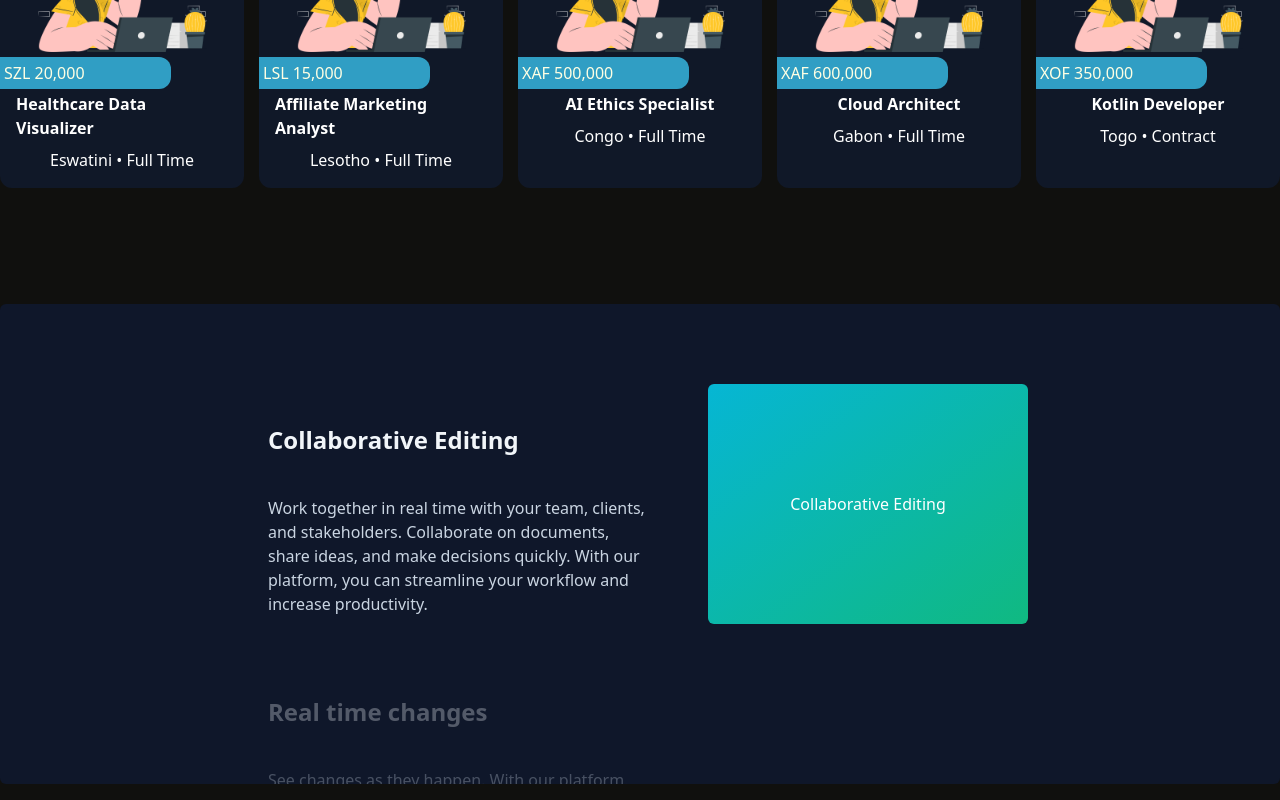
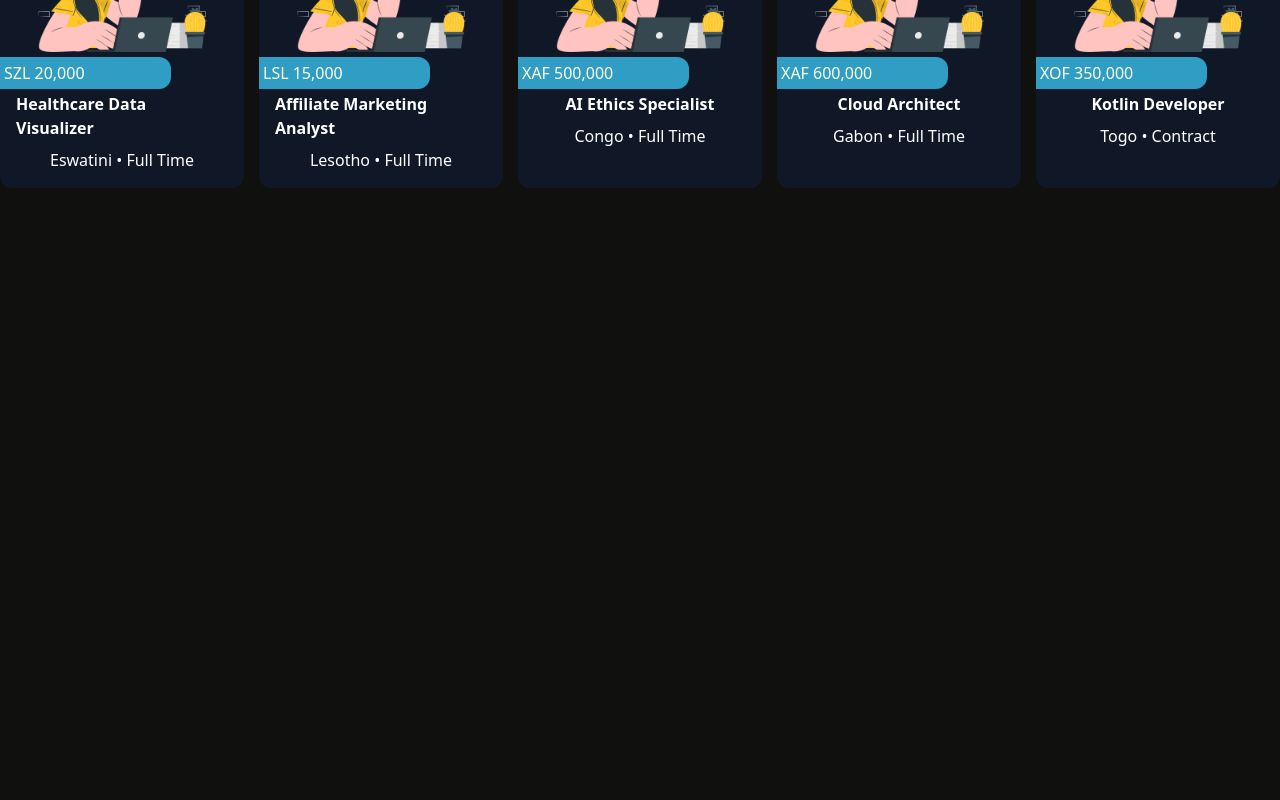
Before and after one commit to tchasinga/jobposter, a Next.js app: page / in a window 1280 px wide. Shown: the part 3629-4429 px from the top of the page. After the commit the page ends 3917 px from the top, so only its background shows below. Built offline with nearby package versions, Linux system fonts and the light colour scheme.

Commit message:
feat: remove StickyScrollRevealDemo component and its dependencies

```diff
--- a/app/Pages/StickyScrollRevealDemo.jsx
+++ b/app/Pages/StickyScrollRevealDemo.jsx
@@ -1,68 +1,7 @@
-"use client";
-import React from "react";
-import { StickyScroll } from "../components/ui/sticky-scroll-reveal";
-import Image from "next/image";
-import ImgOne from "../Image/ImgOne.jpeg";
-import ImgTwo from "../Image/ImgTwo.jpeg";
-import ImgThree from "../Image/ImgThree.jpeg";
-import ImageFour from "../Image/ImageFour.jpeg";
-import ImgFive from "../Image/Img05.webp";
-import Navbars from './Navbars';
+import React from 'react'
 
-const content = [
-  {
-    title: "Collaborative Editing",
-    description:
-      "Work together in real time with your team, clients, and stakeholders. Collaborate on documents, share ideas, and make decisions quickly. With our platform, you can streamline your workflow and increase productivity.",
-    content: (
-      <div
-        className="flex h-full w-full items-center justify-center bg-[linear-gradient(to_bottom_right,var(--cyan-500),var(--emerald-500))] text-white">
-        Collaborative Editing
-      </div>
-    ),
-  },
-  {
-    title: "Real time changes",
-    description:
-      "See changes as they happen. With our platform, you can track every modification in real time. No more confusion about the latest version of your project. Say goodbye to the chaos of version control and embrace the simplicity of real-time updates.",
-    content: (
-      <div className="flex h-full w-full items-center justify-center text-white">
-        <Image
-          src="/linear.webp"
-          width={300}
-          height={300}
-          className="h-full w-full object-cover"
-          alt="linear board demo" />
-      </div>
-    ),
-  },
-  {
-    title: "Version control",
-    description:
-      "Experience real-time updates and never stress about version control again. Our platform ensures that you're always working on the most recent version of your project, eliminating the need for constant manual updates. Stay in the loop, keep your team aligned, and maintain the flow of your work without any interruptions.",
-    content: (
-      <div
-        className="flex h-full w-full items-center justify-center bg-[linear-gradient(to_bottom_right,var(--orange-500),var(--yellow-500))] text-white">
-        Version control
-      </div>
-    ),
-  },
-  {
-    title: "Running out of content",
-    description:
-      "Experience real-time updates and never stress about version control again. Our platform ensures that you're always working on the most recent version of your project, eliminating the need for constant manual updates. Stay in the loop, keep your team aligned, and maintain the flow of your work without any interruptions.",
-    content: (
-      <div
-        className="flex h-full w-full items-center justify-center bg-[linear-gradient(to_bottom_right,var(--cyan-500),var(--emerald-500))] text-white">
-        Running out of content
-      </div>
-    ),
-  },
-];
-export function StickyScrollRevealDemo() {
+export default function StickyScrollRevealDemo() {
   return (
-    <div className="w-full  py-4">
-      <StickyScroll content={content} />
-    </div>
-  );
+    <div>StickyScrollRevealDemo</div>
+  )
 }
--- a/app/components/ui/sticky-scroll-reveal.jsx
+++ /dev/null
@@ -1,95 +0,0 @@
-"use client";
-import React, { useEffect, useRef, useState } from "react";
-import { motion, useScroll, useMotionValueEvent } from "framer-motion";
-import { cn } from "../../../lib/utils";
-
-export const StickyScroll = ({
-  content,
-  contentClassName
-}) => {
-  const [activeCard, setActiveCard] = React.useState(0);
-  const ref = useRef(null);
-  const { scrollYProgress } = useScroll({
-    // uncomment line 22 and comment line 23 if you DONT want the overflow container and want to have it change on the entire page scroll
-    // target: ref
-    container: ref,
-    offset: ["start start", "end start"],
-  });
-  const cardLength = content.length;
-
-  useMotionValueEvent(scrollYProgress, "change", (latest) => {
-    const cardsBreakpoints = content.map((_, index) => index / cardLength);
-    const closestBreakpointIndex = cardsBreakpoints.reduce((acc, breakpoint, index) => {
-      const distance = Math.abs(latest - breakpoint);
-      if (distance < Math.abs(latest - cardsBreakpoints[acc])) {
-        return index;
-      }
-      return acc;
-    }, 0);
-    setActiveCard(closestBreakpointIndex);
-  });
-
-  const backgroundColors = [
-    "#0f172a", // slate-900
-    "#000000", // black
-    "#171717", // neutral-900
-  ];
-  const linearGradients = [
-    "linear-gradient(to bottom right, #06b6d4, #10b981)", // cyan-500 to emerald-500
-    "linear-gradient(to bottom right, #ec4899, #6366f1)", // pink-500 to indigo-500
-    "linear-gradient(to bottom right, #f97316, #eab308)", // orange-500 to yellow-500
-  ];
-
-  const [backgroundGradient, setBackgroundGradient] = useState(linearGradients[0]);
-
-  useEffect(() => {
-    setBackgroundGradient(linearGradients[activeCard % linearGradients.length]);
-  }, [activeCard]);
-
-  return (
-    <motion.div
-      animate={{
-        backgroundColor: backgroundColors[activeCard % backgroundColors.length],
-      }}
-      className="relative flex h-[30rem] justify-center space-x-10 overflow-y-auto rounded-md p-10"
-      ref={ref}>
-      <div className="div relative flex items-start px-4">
-        <div className="max-w-2xl">
-          {content.map((item, index) => (
-            <div key={item.title + index} className="my-20">
-              <motion.h2
-                initial={{
-                  opacity: 0,
-                }}
-                animate={{
-                  opacity: activeCard === index ? 1 : 0.3,
-                }}
-                className="text-2xl font-bold text-slate-100">
-                {item.title}
-              </motion.h2>
-              <motion.p
-                initial={{
-                  opacity: 0,
-                }}
-                animate={{
-                  opacity: activeCard === index ? 1 : 0.3,
-                }}
-                className="text-kg mt-10 max-w-sm text-slate-300">
-                {item.description}
-              </motion.p>
-            </div>
-          ))}
-          <div className="h-40" />
-        </div>
-      </div>
-      <div
-        style={{ background: backgroundGradient }}
-        className={cn(
-          "sticky top-10 hidden h-60 w-80 overflow-hidden rounded-md bg-white lg:block",
-          contentClassName
-        )}>
-        {content[activeCard].content ?? null}
-      </div>
-    </motion.div>
-  );
-};
--- a/app/page.jsx
+++ b/app/page.jsx
@@ -1,7 +1,6 @@
 import Image from "next/image";
 import Keeper from "./Pages/Keeper";
 import Jobs from "./Pages/Jobs";
-import { StickyScrollRevealDemo } from "./Pages/StickyScrollRevealDemo";
 
 export default function Home() {
   return (
@@ -11,7 +10,6 @@ export default function Home() {
       {/* <Jobs /> */}
       <Jobs />
       {/* <About /> */}
-      <StickyScrollRevealDemo />
       {/* <Companies /> */}
     </div>
   );
```
